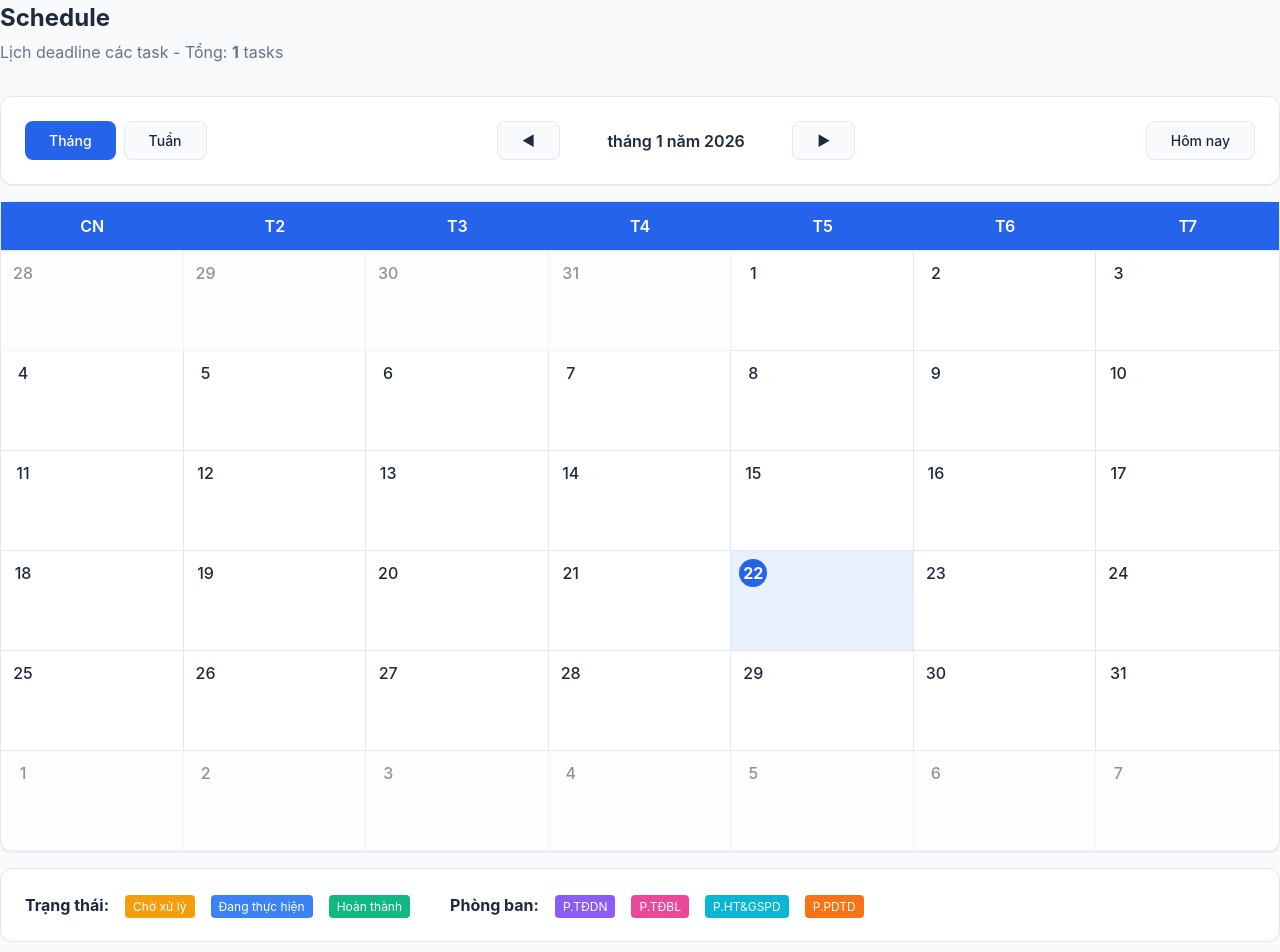
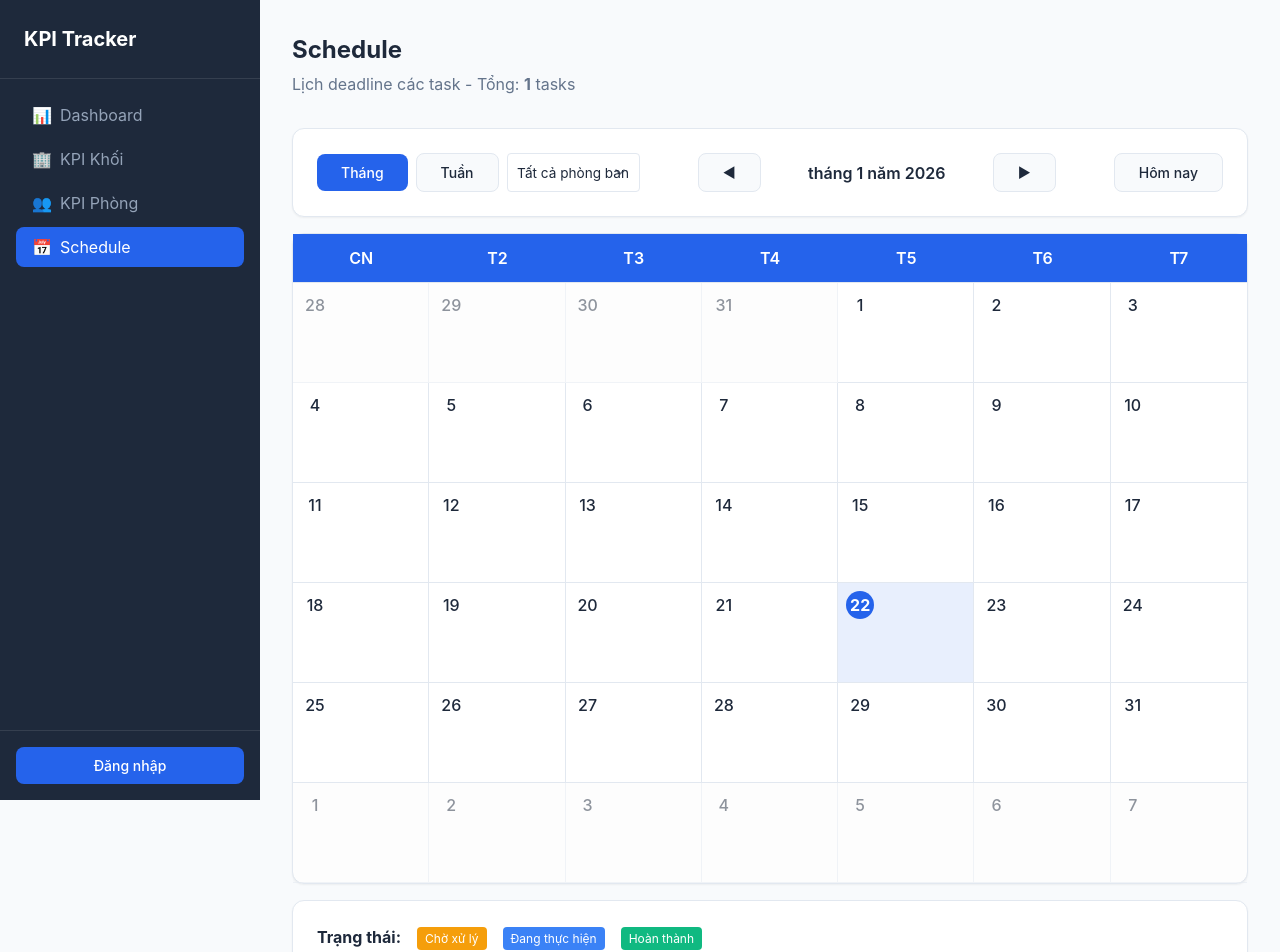
Before and after one commit to minh-lgm/KPI, a Next.js app: page /schedule in a window 1280 px wide. Shown: the top 952 px of the page. Built offline with nearby package versions, Linux system fonts and the light colour scheme.

Commit message:
Fix schedule: add sidebar, dept filter, show task info on calendar

```diff
--- a/src/app/schedule/page.tsx
+++ b/src/app/schedule/page.tsx
@@ -2,6 +2,7 @@
 
 import React, { useEffect, useState } from 'react';
 import { toast } from 'react-hot-toast';
+import Layout from '@/components/Layout';
 
 interface Task {
   id: string;
@@ -44,6 +45,7 @@ export default function SchedulePage() {
   const [viewMode, setViewMode] = useState<'month' | 'week'>('month');
   const [currentDate, setCurrentDate] = useState<Date | null>(null);
   const [selectedTask, setSelectedTask] = useState<Task | null>(null);
+  const [filterDept, setFilterDept] = useState<string>('');
 
   useEffect(() => {
     setCurrentDate(new Date());
@@ -65,10 +67,16 @@ export default function SchedulePage() {
     }
   };
 
+  // Get unique departments from tasks
+  const departments = Array.from(new Set(tasks.map(t => t.department))).sort();
+
+  // Get filtered tasks
+  const filteredTasks = filterDept ? tasks.filter(t => t.department === filterDept) : tasks;
+
   // Get tasks for a specific date
   const getTasksForDate = (date: Date): Task[] => {
     const dateStr = date.toISOString().split('T')[0];
-    return tasks.filter(t => t.dueDate === dateStr);
+    return filteredTasks.filter(t => t.dueDate === dateStr);
   };
 
   // Get first day of month
@@ -181,26 +189,29 @@ export default function SchedulePage() {
 
   if (loading || !currentDate) {
     return (
-      <div className="page-header">
-        <h1 className="page-header__title">Schedule</h1>
-        <p className="page-header__subtitle">Đang tải...</p>
-      </div>
+      <Layout>
+        <div className="page-header">
+          <h1 className="page-header__title">Schedule</h1>
+          <p className="page-header__subtitle">Đang tải...</p>
+        </div>
+      </Layout>
     );
   }
 
   return (
+    <Layout>
     <div>
       <div className="page-header">
         <h1 className="page-header__title">Schedule</h1>
         <p className="page-header__subtitle">
-          Lịch deadline các task - Tổng: <strong>{tasks.length}</strong> tasks
+          Lịch deadline các task - Tổng: <strong>{filteredTasks.length}</strong> tasks
         </p>
       </div>
 
       {/* Controls */}
       <div className="card" style={{ marginBottom: '1rem' }}>
         <div className="card__body" style={{ display: 'flex', justifyContent: 'space-between', alignItems: 'center', flexWrap: 'wrap', gap: '1rem' }}>
-          <div style={{ display: 'flex', gap: '0.5rem' }}>
+          <div style={{ display: 'flex', gap: '0.5rem', alignItems: 'center' }}>
             <button
               onClick={() => setViewMode('month')}
               className={`btn ${viewMode === 'month' ? 'btn--primary' : 'btn--secondary'}`}
@@ -213,6 +224,16 @@ export default function SchedulePage() {
             >
               Tuần
             </button>
+            <select
+              value={filterDept}
+              onChange={(e) => setFilterDept(e.target.value)}
+              style={{ padding: '0.4rem 0.6rem', border: '1px solid var(--color-border)', borderRadius: '4px', fontSize: '0.85rem' }}
+            >
+              <option value="">Tất cả phòng ban</option>
+              {departments.map(dept => (
+                <option key={dept} value={dept}>{dept}</option>
+              ))}
+            </select>
           </div>
 
           <div style={{ display: 'flex', alignItems: 'center', gap: '1rem' }}>
@@ -324,22 +345,15 @@ export default function SchedulePage() {
                           backgroundColor: statusColors[task.status],
                           color: 'white',
                           cursor: 'pointer',
-                          whiteSpace: 'nowrap',
                           overflow: 'hidden',
-                          textOverflow: 'ellipsis',
                           borderLeft: `3px solid ${departmentColors[task.department] || '#666'}`
                         }}
                         title={`${task.title} - ${task.department}`}
                       >
-                        {viewMode === 'week' && (
-                          <div style={{ fontWeight: 600, marginBottom: '2px' }}>{task.department}</div>
-                        )}
-                        {task.title}
-                        {viewMode === 'week' && (
-                          <div style={{ opacity: 0.8, marginTop: '2px' }}>
-                            {task.assignee || 'Chưa phân công'} • {task.progress}%
-                          </div>
-                        )}
+                        <div style={{ fontWeight: 600, whiteSpace: 'nowrap', overflow: 'hidden', textOverflow: 'ellipsis' }}>{task.title}</div>
+                        <div style={{ opacity: 0.85, marginTop: '2px', fontSize: '0.65rem' }}>
+                          {task.department} • {task.progress}%
+                        </div>
                       </div>
                     ))}
                     {viewMode === 'month' && dayTasks.length > 3 && (
@@ -371,21 +385,6 @@ export default function SchedulePage() {
                   fontSize: '0.75rem'
                 }}>
                   {label}
-                </span>
-              ))}
-            </div>
-            <div>
-              <strong style={{ marginRight: '1rem' }}>Phòng ban:</strong>
-              {Object.entries(departmentColors).map(([dept, color]) => (
-                <span key={dept} style={{
-                  marginRight: '1rem',
-                  padding: '4px 8px',
-                  borderRadius: '4px',
-                  backgroundColor: color,
-                  color: 'white',
-                  fontSize: '0.75rem'
-                }}>
-                  {dept}
                 </span>
               ))}
             </div>
@@ -491,5 +490,6 @@ export default function SchedulePage() {
         </div>
       )}
     </div>
+    </Layout>
   );
 }
```
